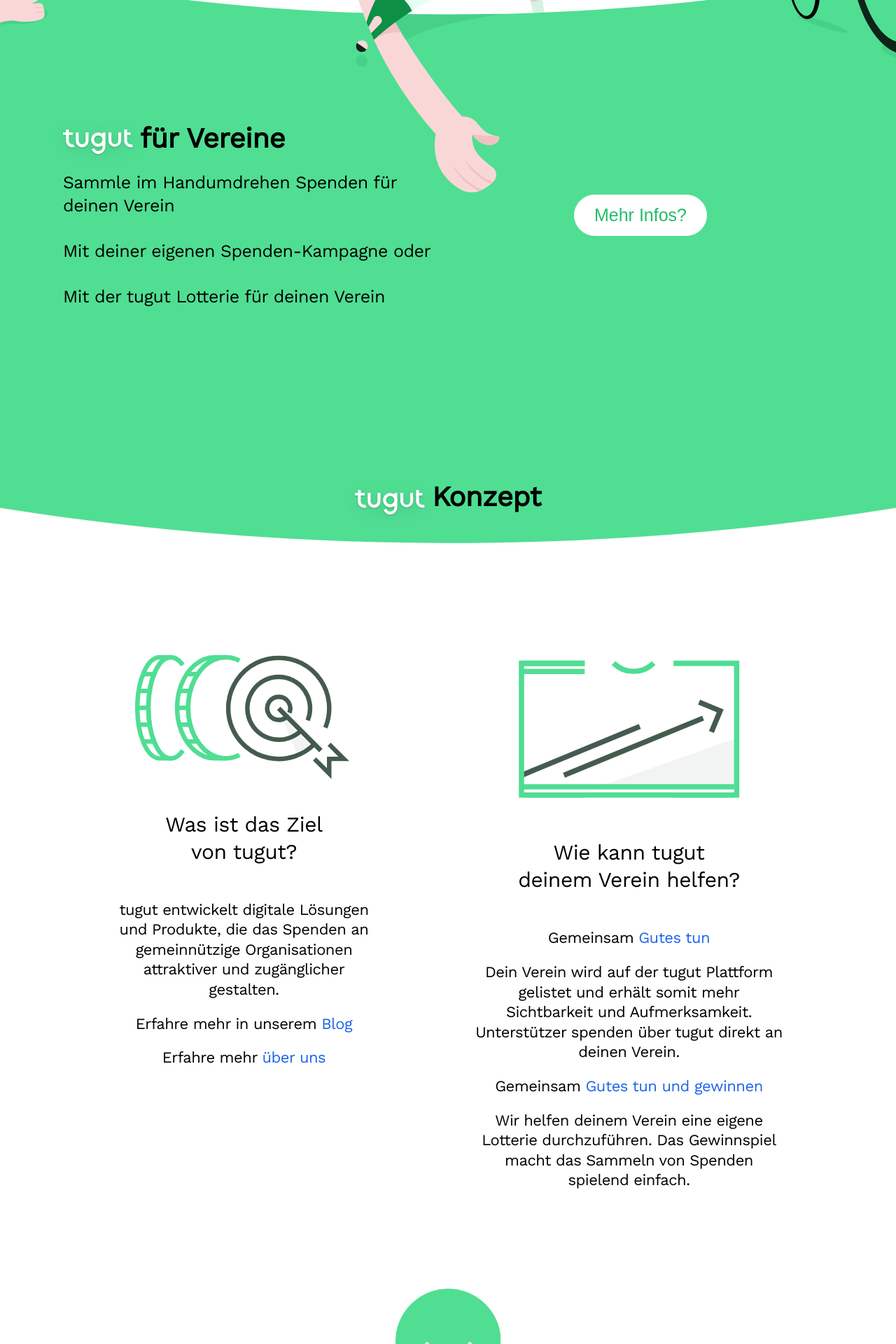
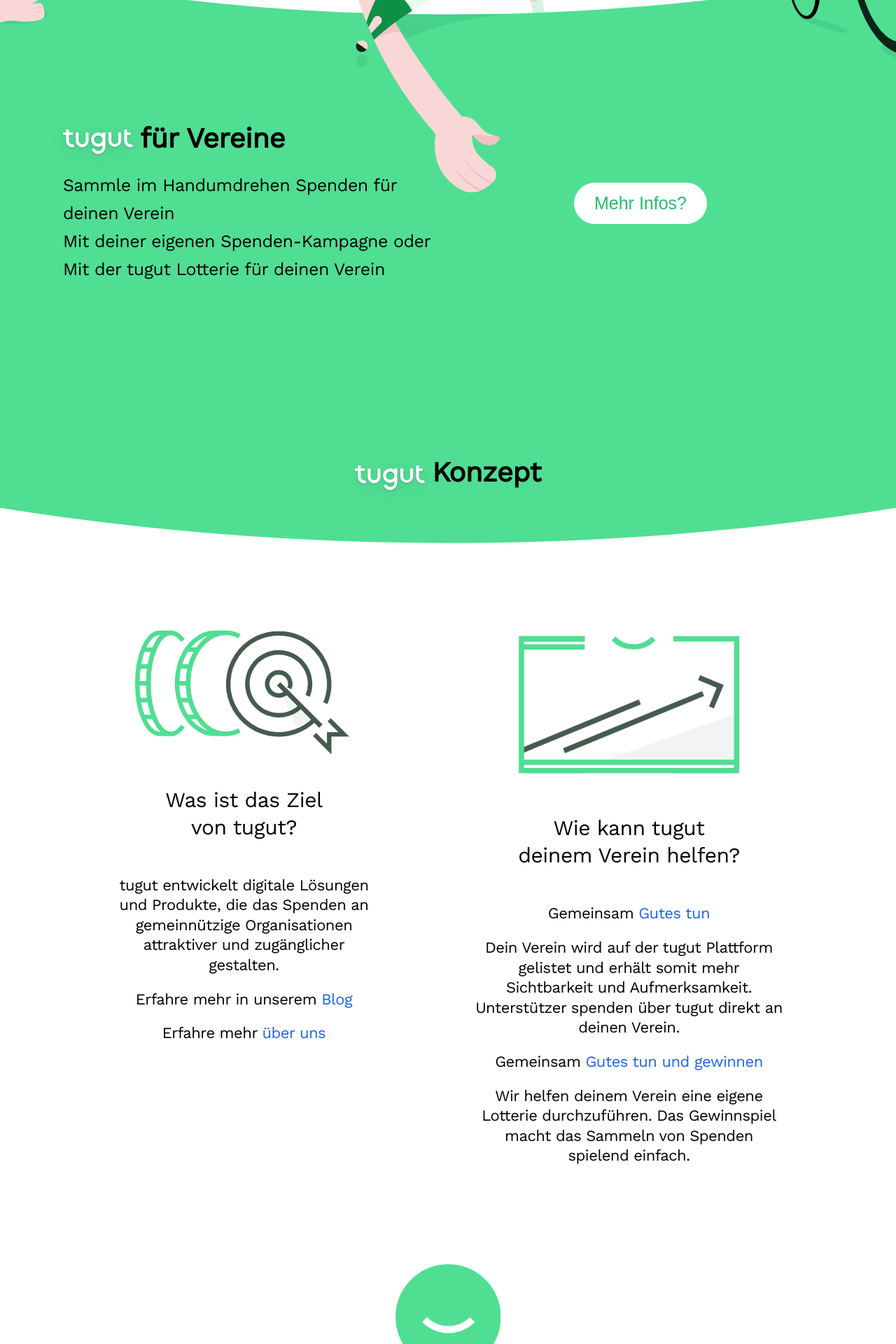
Before and after one commit to tugut-de/site, a Jekyll site: the page built from index.html, in a window 1280 px wide. Shown: the part 523-2443 px from the top of the page at 70% size. Built offline with Jekyll 4.4.1, drawn with Linux system fonts in a browser that asks for light colours; nearby versions of some CDN libraries.

Commit message:
improve readability

```diff
--- a/_layouts/default.html
+++ b/_layouts/default.html
@@ -35,9 +35,9 @@
                 <div id="what-is">
                   <img class="text-logo-left" src="{{ site.url }}{{ site.baseurl }}/assets/logo_white.svg"/> für Vereine
                 </div>
-                <div id="what-is-left-explanation">
-                  Sammle im Handumdrehen Spenden für deinen Verein</br></br>
-                  Mit deiner eigenen Spenden-Kampagne oder</br></br>
+                <div class="what-is-left-explanation">
+                  Sammle im Handumdrehen Spenden für deinen Verein</br>
+                  Mit deiner eigenen Spenden-Kampagne oder</br>
                   Mit der tugut Lotterie für deinen Verein
                 </div>
               </div>
--- a/_sass/layout.scss
+++ b/_sass/layout.scss
@@ -243,10 +243,10 @@
 	margin-bottom: 50px;
 }
 
-#what-is-left-explanation {
+.what-is-left-explanation {
 	display: flex;
 	font-size: 2.5rem;
-	line-height: 1.3;
+	line-height: 1.6;
 }
 
 #more {
```
